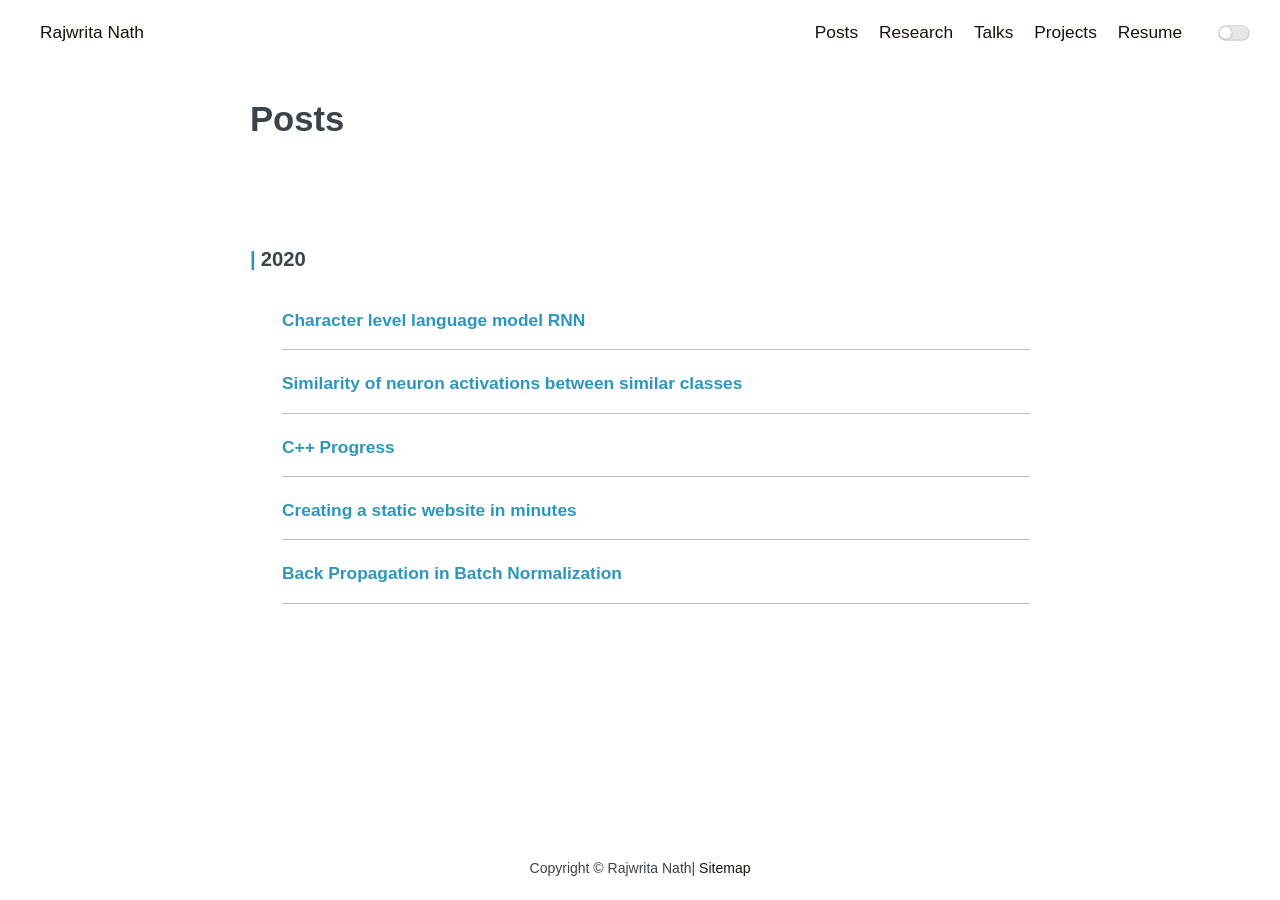
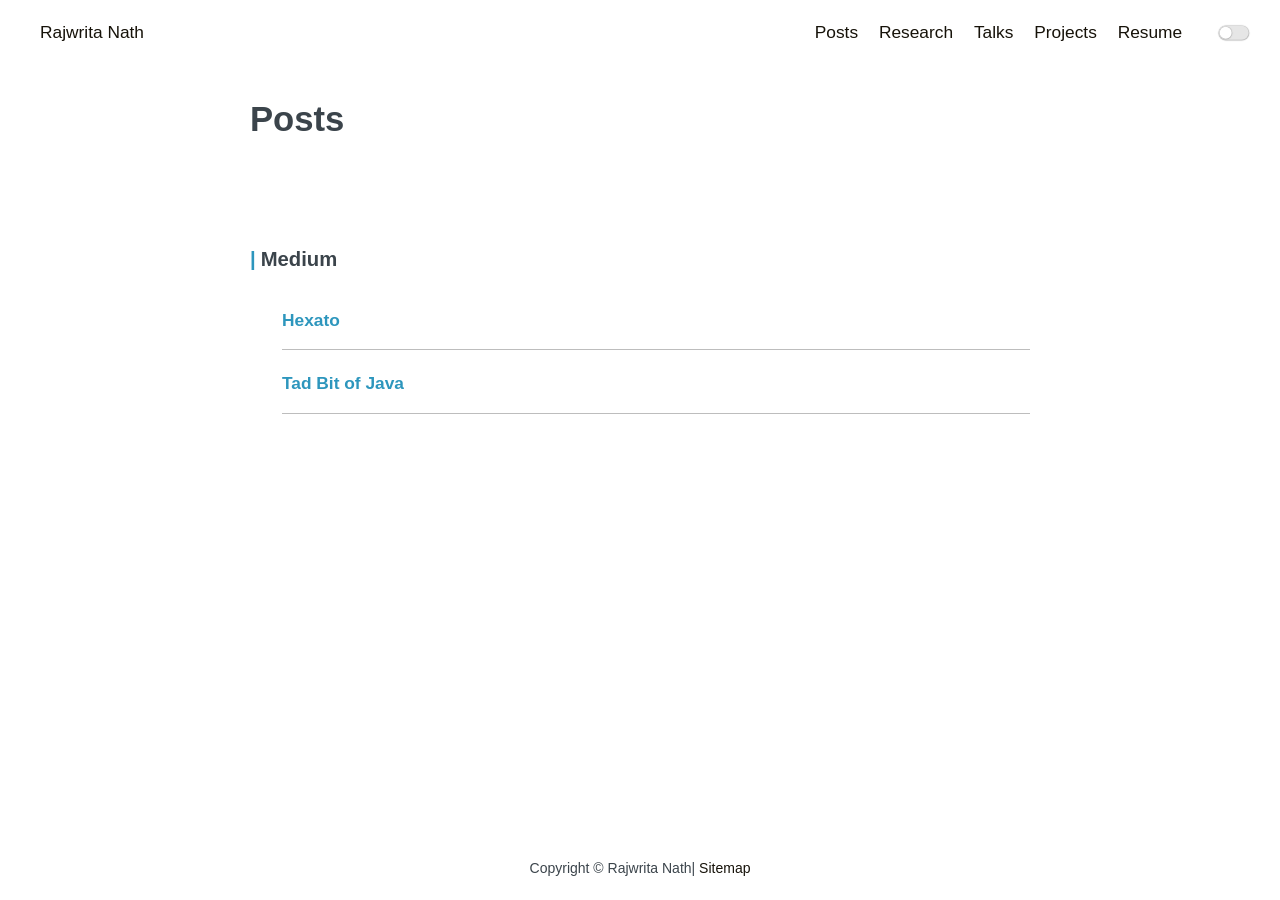
Before and after one commit to Rajwrita/rajwrita.github.io, a Jekyll site: the page built from blogs.md, in a window 1280 px wide. Built offline with Jekyll 4.4.1, drawn with Linux system fonts in a browser that asks for light colours.

Commit message:
Update blogs.md

```diff
--- a/blogs.md
+++ b/blogs.md
@@ -6,16 +6,14 @@ permalink: /posts
 
 <!-- Write the Post page here -->
 <div class="main">
-<div class="post-wrap archive">
-    <h3>2020</h3>
-    {% for post in site.posts %}
-    <article class="archive-item">
-        <a class="archive-item-link" href="{{ post.url }}" target="_blank" rel="noopener noreferrer">{{ post.title }}</a>
-    </article>
-    {% endfor %}
-    <article class="archive-item">
-        <a class="archive-item-link" href="{{site.url}}/assets/BatchNorm.pdf" target="_blank" rel="noopener noreferrer">Back Propagation in Batch Normalization</a>
-    </article>
+    <div class="post-wrap archive">
 
+        <h3>Medium</h3>
+            <article class="archive-item">
+                <a class="archive-item-link" href="https://medium.com/xperience/hexato-13c91badc770" target="_blank" rel="noopener noreferrer">Hexato</a>
+            </article>
+            <article class="archive-item">
+                <a class="archive-item-link" href="https://medium.com/@aritra.born2fly/just-a-tad-bit-of-java-fc55df737fb9" target="_blank" rel="noopener noreferrer">Tad Bit of Java</a>
+            </article>
+    </div>
 </div>
-</div>
```
